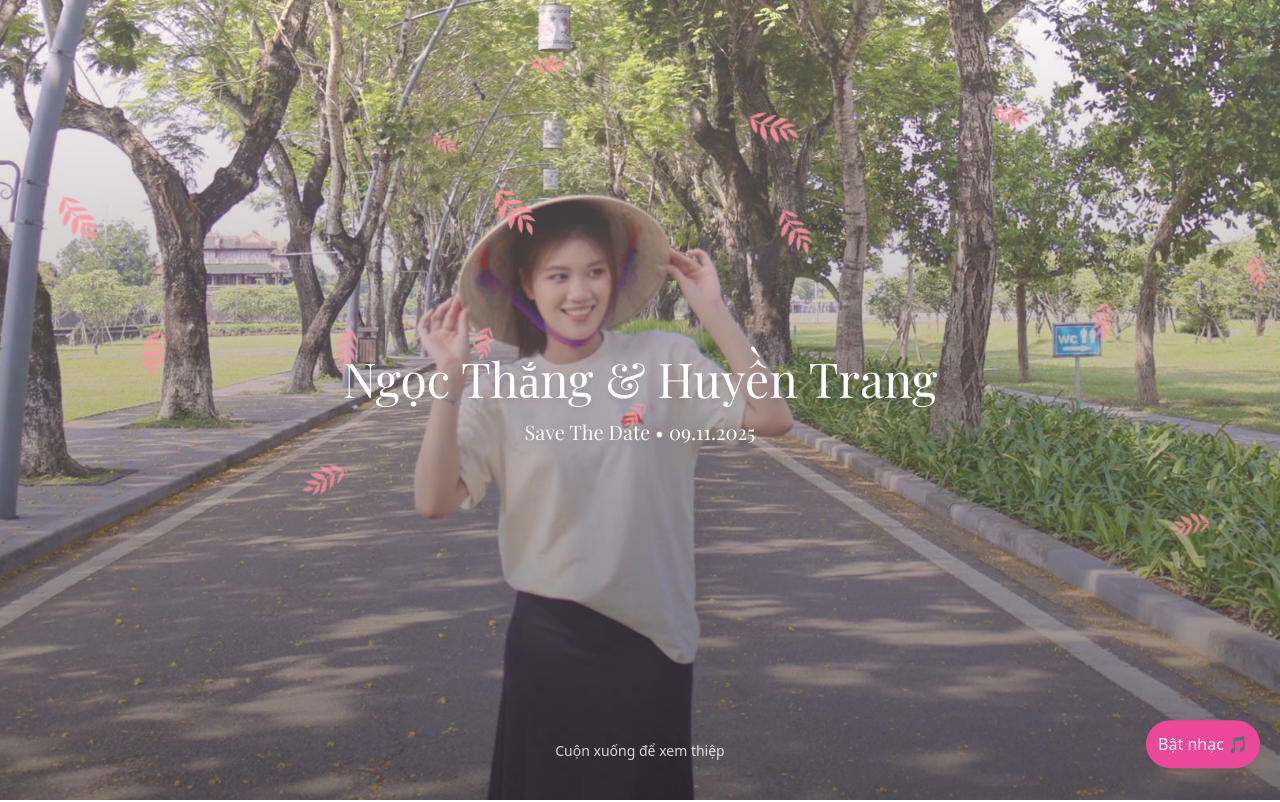
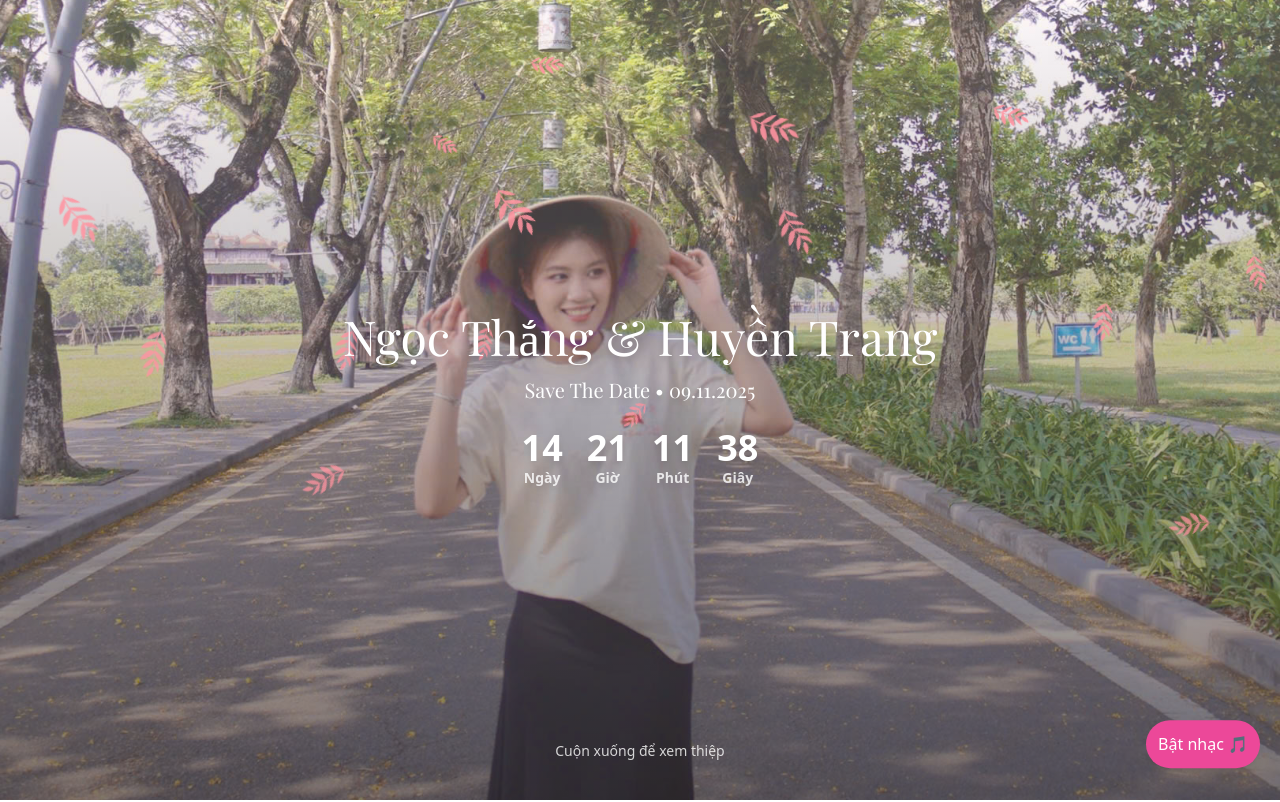
Before and after one commit to hinhisme/ngocthang-huyentrang, a React (Vite) app: page / in a window 1280 px wide. Shown: the top 802 px of the page. Built offline with nearby package versions, Linux system fonts and the light colour scheme; no server answers.

Commit message:
update header & add Countdown.jsx

```diff
--- /dev/null
+++ b/src/components/Countdown.jsx
@@ -0,0 +1,48 @@
+import React, { useEffect, useState } from "react";
+
+export default function Countdown({ targetDate }) {
+  const [timeLeft, setTimeLeft] = useState({});
+
+  useEffect(() => {
+    const countdown = setInterval(() => {
+      const now = new Date().getTime();
+      const distance = targetDate.getTime() - now;
+
+      if (distance <= 0) {
+        clearInterval(countdown);
+        setTimeLeft({ days: 0, hours: 0, minutes: 0, seconds: 0 });
+        return;
+      }
+
+      setTimeLeft({
+        days: Math.floor(distance / (1000 * 60 * 60 * 24)),
+        hours: Math.floor((distance / (1000 * 60 * 60)) % 24),
+        minutes: Math.floor((distance / (1000 * 60)) % 60),
+        seconds: Math.floor((distance / 1000) % 60),
+      });
+    }, 1000);
+
+    return () => clearInterval(countdown);
+  }, [targetDate]);
+
+  return (
+    <div className="mt-6 flex justify-center gap-6 text-white font-semibold text-lg md:text-2xl">
+      <div className="text-center">
+        <div className="text-4xl font-bold">{timeLeft.days ?? "0"}</div>
+        <div className="text-sm opacity-80">Ngày</div>
+      </div>
+      <div className="text-center">
+        <div className="text-4xl font-bold">{timeLeft.hours ?? "0"}</div>
+        <div className="text-sm opacity-80">Giờ</div>
+      </div>
+      <div className="text-center">
+        <div className="text-4xl font-bold">{timeLeft.minutes ?? "0"}</div>
+        <div className="text-sm opacity-80">Phút</div>
+      </div>
+      <div className="text-center">
+        <div className="text-4xl font-bold">{timeLeft.seconds ?? "0"}</div>
+        <div className="text-sm opacity-80">Giây</div>
+      </div>
+    </div>
+  );
+}
--- a/src/components/Header.jsx
+++ b/src/components/Header.jsx
@@ -1,8 +1,8 @@
 import ScrollReveal from "./ScrollReveal";
+import Countdown from "./Countdown";
 
 export default function Header() {
   return (
-
     <header className="relative w-full h-screen bg-pink-50 flex items-center justify-center overflow-hidden">
       <img
         src="/images/header.jpg"
@@ -11,14 +11,25 @@ export default function Header() {
       />
 
       <div className="absolute inset-0 bg-gradient-to-t from-black/50 to-transparent"></div>
-      <ScrollReveal direction="up" delay={500}>
+
       <div className="relative z-10 text-center text-white drop-shadow-lg">
-        <h2 className="text-3xl md:text-5xl font-playfair mb-4">
-          Ngọc Thắng & Huyền Trang
-        </h2>
-        <p className="text-lg md:text-xl font-playfair">Save The Date • 09.11.2025</p>
+        <ScrollReveal direction="up" delay={500}>
+          <h2 className="text-3xl md:text-5xl font-playfair mb-4">
+            Ngọc Thắng & Huyền Trang
+          </h2>
+        </ScrollReveal>
+
+        <ScrollReveal direction="up" delay={700}>
+          <p className="text-lg md:text-xl font-playfair mb-4">
+            Save The Date • 09.11.2025
+          </p>
+        </ScrollReveal>
+
+        <ScrollReveal direction="up" delay={900}>
+          <Countdown targetDate={new Date("2025-11-09T00:00:00")} />
+        </ScrollReveal>
       </div>
-      </ScrollReveal>
+
       <div className="absolute bottom-8 text-white animate-bounce">
         <span className="text-sm opacity-80">Cuộn xuống để xem thiệp</span>
       </div>
```
